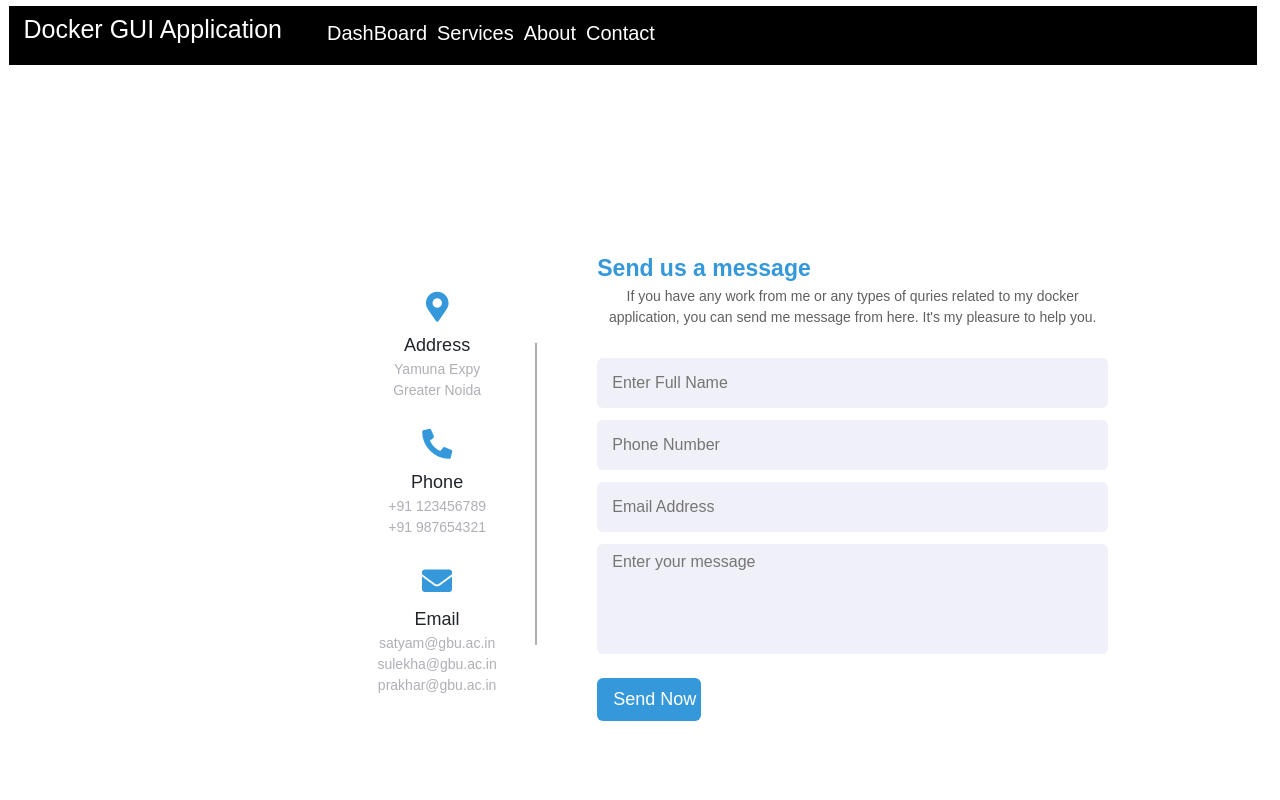
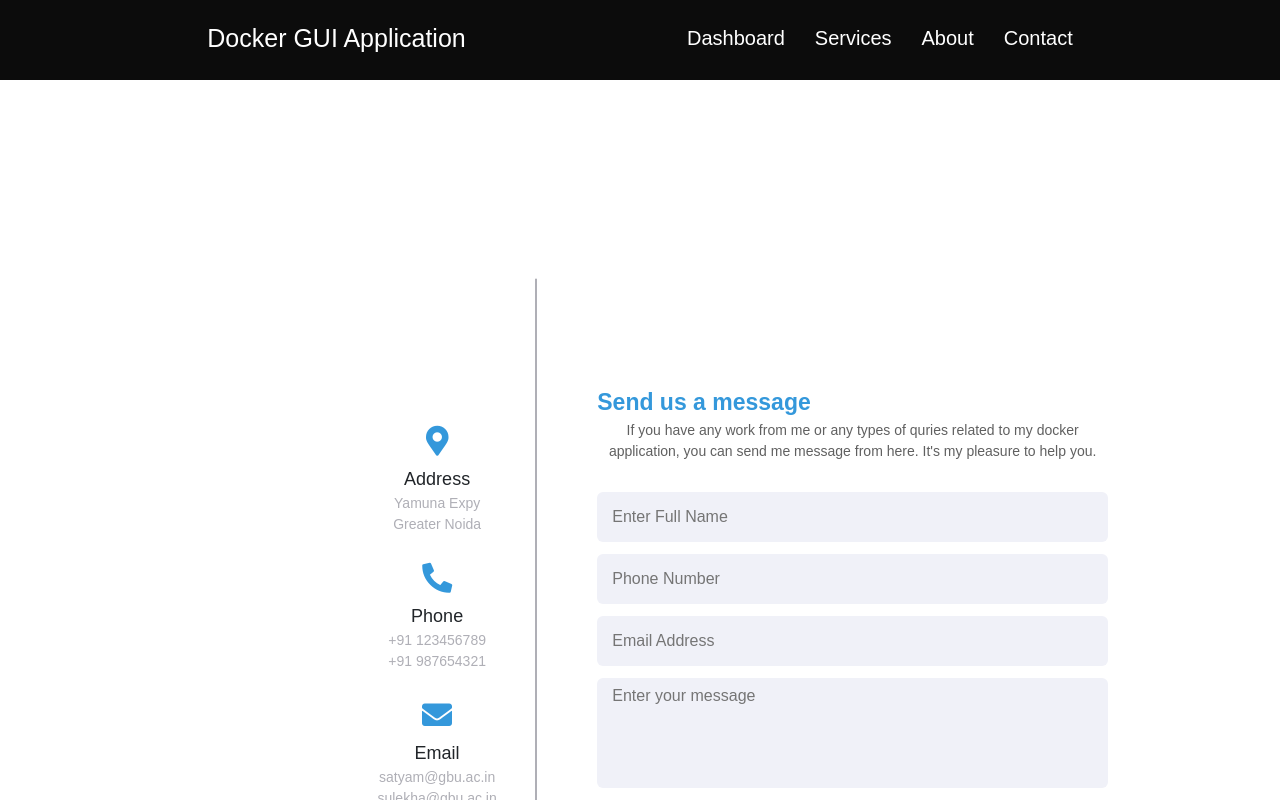
Before and after one commit to satyamskic/docker-college-project, a React (Create React App) app: page /contact in a window 1280 px wide. Shown: the top 800 px of the page. Built offline with nearby package versions, Linux system fonts and the light colour scheme; a web font is replaced by a local one.

Commit message:
added footer and nav bar

```diff
--- a/src/App.jsx
+++ b/src/App.jsx
@@ -20,7 +20,7 @@ import NavBar from "./NavBar";
 import Footer from "./Footer";
 import Logs from "./container/log/Logs";
 
-const apiurl = 'http://43.204.221.67:5000';
+const apiurl = 'http://192.168.40.78:5000';
 //rafce
 
 function App() {
@@ -43,7 +43,7 @@ function App() {
                     <Route exact path="/container_logs" element={<Logs apiurl={apiurl}/>}></Route>
                     <Route element={<Error />}></Route>     z
                 </Routes>
-               {/* <Footer /> */}
+               <Footer />
             </BrowserRouter>
         </>
     );
--- a/src/Footer.jsx
+++ b/src/Footer.jsx
@@ -1,30 +1,17 @@
 import React from 'react';
-import './css/Footer.css';
 
-function Footer() {
-	return (
-		<div className="container-fluid nav_bg">
-			<div className="row">
-				<div className="col-12 mx-auto">
+const Footer = () => {
+  const footerStyle = {
+    backgroundColor: '#f2f2f2',
+    padding: '20px',
+    textAlign: 'center'
+  };
 
-							<footer className="footer ">
-								<div class="footer-content ">
-									<h3 style={{color: 'white'}}>Welcome to Docker Application</h3>
-									<p style={{color: 'white'}}>Lorem ipsum dolor sit amet consectetur adipisicing elit. Error blanditiis amet culpa nihil dolorum numquam, enim dolorem tenetur impedit minus et, ex nobis eius consequuntur soluta provident accusantium. Officia, facere! Laboriosam quod quisquam saepe repellat autem expedita eius praesentium ducimus nam quos odio, explicabo neque! Atque culpa ex maiores natus fuga id ad expedita commodi!</p>
-									<ul class="socials ">
-										<li><a target="_blank" href="https://www.linkedin.com/in/satyam-kumar-skic/"><i className="footer-icon-color fa fa-facebook"></i></a></li>
-										<li><a target="_blank" href="https://github.com/kmsatyam"><i className="footer-icon-color fab fa-github"></i></a></li>
-										<li><a target="_blank" href="https://www.linkedin.com/in/satyam-kumar-skic/"><i className="footer-icon-color fa fa-google-plus"></i></a></li>
-										<li><a target="_blank" href="https://www.youtube.com/@letslearndevops2485"><i className="footer-icon-color fa fa-youtube"></i></a></li>
-										<li><a target="_blank" href="https://www.linkedin.com/in/satyam-kumar-skic/"><i className="footer-icon-color fa fa-linkedin-square"></i></a></li>
-									</ul>
-								</div>
-							</footer>
-
-				</div>
-			</div>
-		</div>
-	)
+  return (
+    <footer style={footerStyle}>
+      <p>&copy; Docker GUI Applicaton</p>
+    </footer>
+  );
 }
 
-export default Footer
+export default Footer;
--- a/src/NavBar.jsx
+++ b/src/NavBar.jsx
@@ -4,54 +4,36 @@ import './css/NavBar.css';
 
 const Navbar = () => {
   return (
-    <>
-      <div className="container-fluid nav_bg">
-        <div className="row">
-          <div className="col-12 mx-auto">
-            <nav style={{ background: "black" }} className="navbar navbar-expand-lg navbar-light bg-light">
-              <div className="container-fluid color">
-                <NavLink className="navbar-brand" to="/">
+    <div className="navbar">
+      <div className="navbar-brand">
+        <NavLink style={{  textDecoration: "none" }} className="link" to="/">
           <h1 style={{ color: "white" }}>Docker GUI Application</h1>
         </NavLink>
-                <button
-                  style={{ background: "white" }}
-                  className="navbar-toggler"
-                  type="button"
-                  data-toggle="collapse"
-                  data-target="#navbarSupportedContent"
-                  aria-controls="navbarSupportedContent"
-                  aria-expanded="false"
-                  aria-label="Toggle navigation"
-                >
-                  <span className="navbar-toggler-icon"></span>
-                </button>
-                <div className="collapse navbar-collapse" id="navbarSupportedContent" >
+      </div>
 
-                  <ul className="navbar-nav ml-auto mb-2 mb-lg-0">
-
-                    <li >
-                      <NavLink style={{ textDecoration: 'none', display: 'inline-block' }} exact className="nav-link active" aria-current="page" to="/root"><h2 className="nav-menu-color">DashBoard</h2></NavLink>
+      <ul className="nav ml-auto">
+        <li className="nav-item">
+          <NavLink exact className="nav-link" activeClassName="active" to="/root">
+            <h2 className="nav-menu-color">Dashboard</h2>
+          </NavLink>
         </li>
-                    <li>
-                      <NavLink style={{ textDecoration: 'none' }} className="nav-link" to="/service"><h2 className="nav-menu-color">Services</h2></NavLink>
+        <li className="nav-item">
+          <NavLink className="nav-link" activeClassName="active" to="/service">
+            <h2 className="nav-menu-color">Services</h2>
+          </NavLink>
         </li>
-
-                    <li >
-                      <NavLink style={{ textDecoration: 'none' }} className="nav-link" to="/about"><h2 className="nav-menu-color">About</h2></NavLink>
+        <li className="nav-item">
+          <NavLink className="nav-link" activeClassName="active" to="/about">
+            <h2 className="nav-menu-color">About</h2>
+          </NavLink>
         </li>
-
-                    <li >
-                      <NavLink style={{ textDecoration: 'none' }} className="nav-link" to="/contact"><h2 className="nav-menu-color">Contact</h2></NavLink>
+        <li className="nav-item">
+          <NavLink className="nav-link" activeClassName="active" to="/contact">
+            <h2 className="nav-menu-color">Contact</h2>
+          </NavLink>
         </li>
       </ul>
-
     </div>
-              </div>
-            </nav>
-          </div>
-        </div>
-      </div>
-    </>
   );
 };
 
--- a/src/css/NavBar.css
+++ b/src/css/NavBar.css
@@ -1,29 +1,31 @@
 /* Nav Bar Code */
 
-.color {
-  background-color: black;
-  color: whitesmoke;
-}
 .navbar {
-  background-color: #fff !important;
+  background-color: #0c0c0c;
+  flex-wrap: nowrap;
+  padding-left: 10px;
+  padding-right: 10px;
+  width: 100%;
+  height: 80px;
+  padding-top: 10px;
+  padding-bottom: 10px;
+  border-radius: 0px;
 }
 
-.nav-link{
-  padding-top: 0;
+.link {
+  text-decoration: none;
 }
 
-.nav-menu-color{
+.nav-link {
+  padding-top: 0;
   color: white;
 }
 
+
 .navbar-brand {
-  font-size: 1.9rem !important;
+  display: flex;
+  align-items: center;
   color: #000 !important;
-}
-
-.navbar a {
-  font-size: 1.3rem;
-  text-transform: capitalize;
 }
 
 .menu_active {
@@ -32,10 +34,7 @@
 }
 
 .navbar a:hover {
-  /* color: #3498db !important; */
-  background-color: #3498db;
-  transform: none;
-
+  background-color: #a59292;
 }
 
 .navbar-menu {
@@ -48,7 +47,11 @@
     justify-content: space-between;
     align-items: center;
     width: 100%;
+    border-radius: 0px;
   }
+
+
+
   .navbar-toggle {
     display: none;
   }
@@ -64,3 +67,14 @@
     border-bottom: none;
   }
 }
+
+.nav-menu-color:hover {
+  color: black;
+  text-decoration: none;
+}
+
+.nav-menu-color.active {
+  color: black;
+  background-color: white;
+  text-decoration: none;
+}
```
Lines whose indentation alone changed are shown as unchanged.
